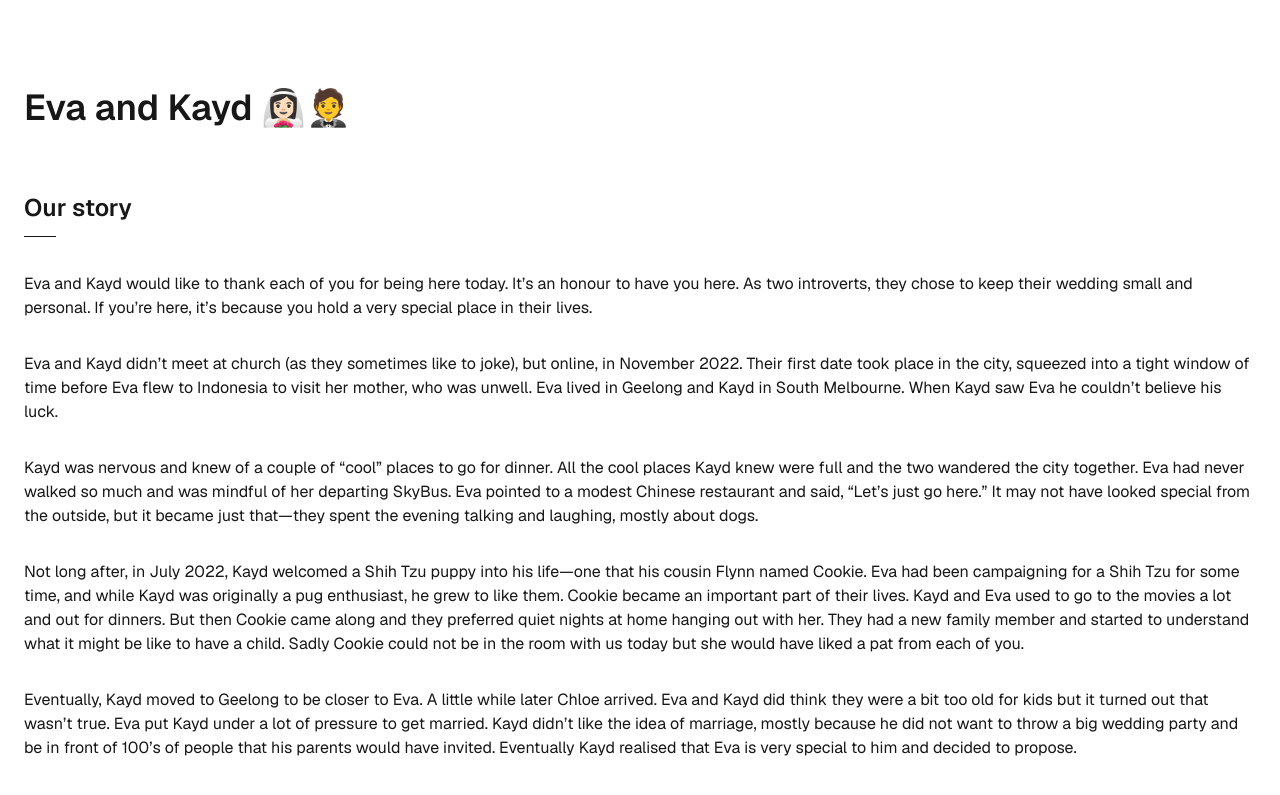
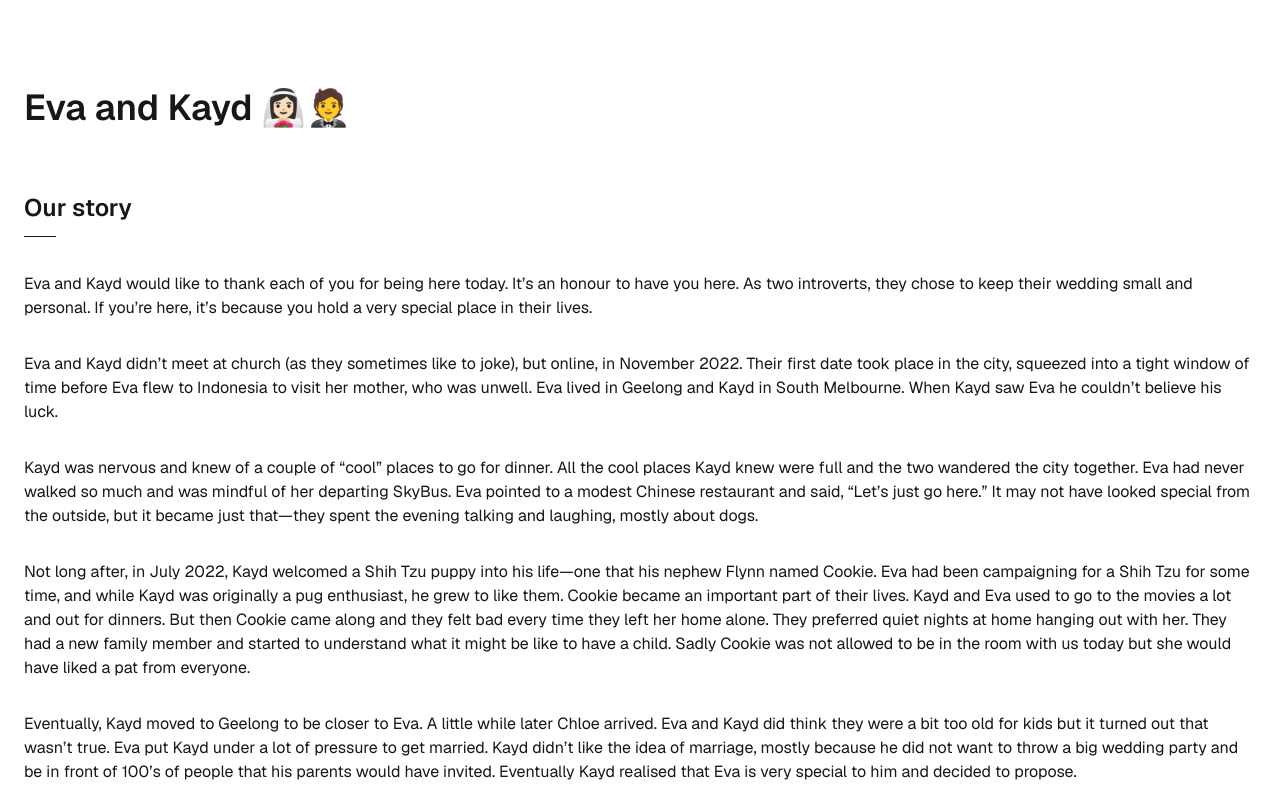
Before and after one commit to kaydwithers/kayd-and-eva, a Next.js app: page / in a window 1280 px wide. Shown: the top 795 px of the page. Built offline with nearby package versions, Linux system fonts and the light colour scheme.

Commit message:
fix: update story

```diff
--- a/src/app/components/OurStory/OurStory.tsx
+++ b/src/app/components/OurStory/OurStory.tsx
@@ -31,15 +31,16 @@
         </p>
         <p>
           Not long after, in July 2022, Kayd welcomed a Shih Tzu puppy into his
-          life—one that his cousin Flynn named Cookie. Eva had been campaigning
+          life—one that his nephew Flynn named Cookie. Eva had been campaigning
           for a Shih Tzu for some time, and while Kayd was originally a pug
           enthusiast, he grew to like them. Cookie became an important part of
           their lives. Kayd and Eva used to go to the movies a lot and out for
-          dinners. But then Cookie came along and they preferred quiet nights at
-          home hanging out with her. They had a new family member and started to
-          understand what it might be like to have a child. Sadly Cookie could
-          not be in the room with us today but she would have liked a pat from
-          each of you.
+          dinners. But then Cookie came along and they felt bad every time they
+          left her home alone. They preferred quiet nights at home hanging out
+          with her. They had a new family member and started to understand what
+          it might be like to have a child. Sadly Cookie was not allowed to be
+          in the room with us today but she would have liked a pat from
+          everyone.
         </p>
         <p>
           Eventually, Kayd moved to Geelong to be closer to Eva. A little while
```
